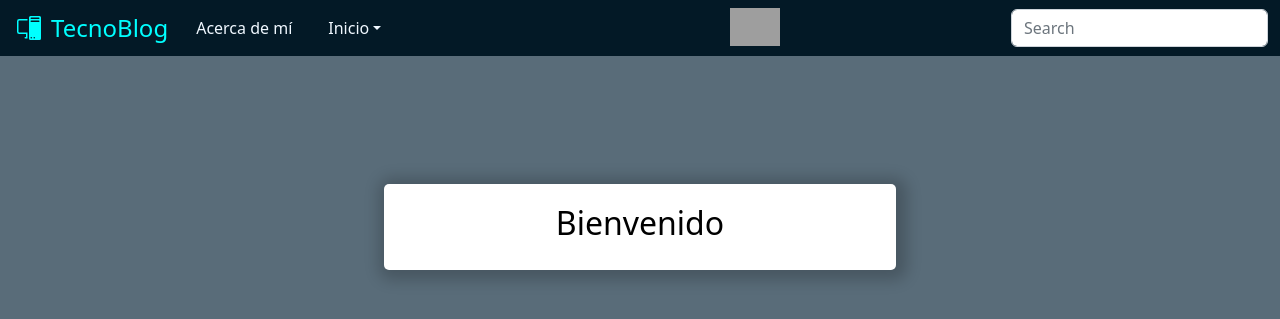
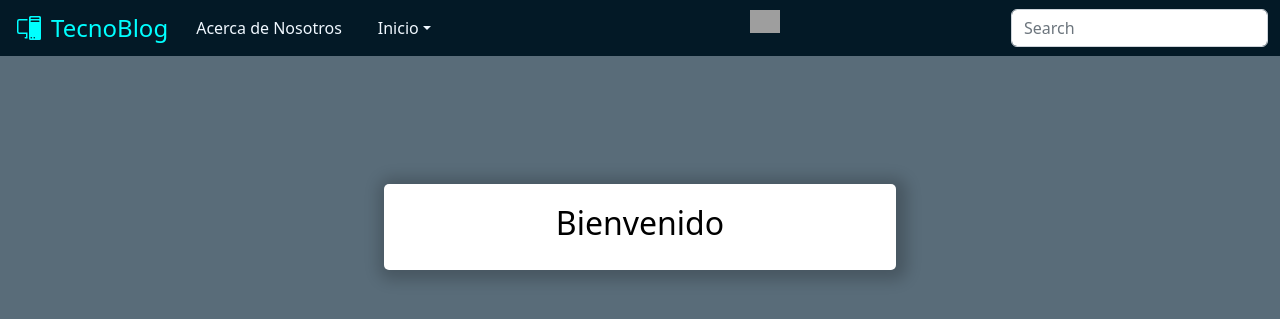
Before and after one commit to ItzaeRb/tecnoBlog, a Django app: page /homePage/ in a window 1280 px wide. Shown: the top 319 px of the page. Run offline with Django 4.2, Linux system fonts and the light colour scheme; tables that the repository leaves empty hold one stand-in row (Sample ...); some libraries are stand-ins or nearby versions; grey boxes are pictures that could not be loaded.

Commit message:
se agrega en el ecntype a la imagen del avatar en home.html

```diff
--- a/tecnoBlog/template/homePage.html
+++ b/tecnoBlog/template/homePage.html
@@ -28,10 +28,11 @@
               <div class="collapse navbar-collapse" id="navbarsExample06">
                 <ul class="navbar-nav me-auto mb-2 mb-xl-0">
                   <li class="nav-item">
-                    <a class="nav-link" href="#">Acerca de mí</a>
+                    <a class="nav-link" href="#">Acerca de Nosotros</a>
                   </li>
                   <li class="nav-item" style="position: absolute; right: 500px">
-                    <img src="{{ avatar }}" width="50px">
+                    <img src="{{ avatar }}" width="30px" enctype="multipart/form-data">
+                  </li>
                   <li class="nav-item" style="position: absolute; right: 300px">
                     <a class="nav-link" href="/perfil/">{{ user.username }}</a></li>
                   <li class="nav-item dropdown">
```
